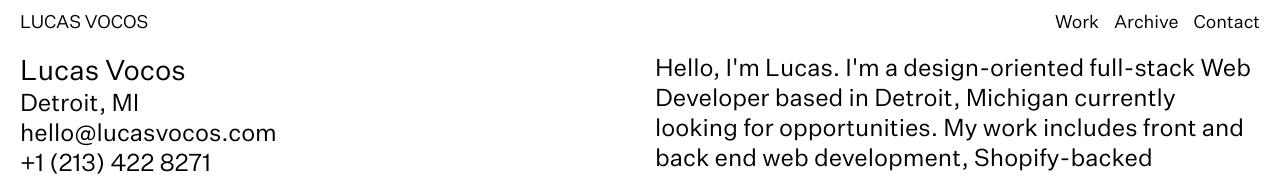
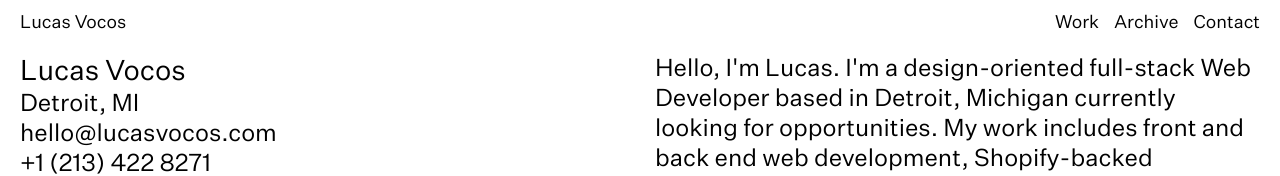
Before and after one commit to lucasvocos/portfolio-client, a React (Create React App) app: page /contact in a window 1280 px wide. Shown: the top 176 px of the page. Built offline with nearby package versions, Linux system fonts and the light colour scheme; no server answers; a small style sheet from the web is missing; a web font is replaced by a local one.

Commit message:
add footer

```diff
--- a/src/App.scss
+++ b/src/App.scss
@@ -5,6 +5,14 @@ html {
 *::before,
 *::after {
   box-sizing: inherit;
+}
+::selection {
+  background: #1A1A1A;
+  color: white; /* WebKit/Blink Browsers */
+}
+::-moz-selection {
+  background: #1A1A1A;
+  color: white; /* Gecko Browsers */
 }
 @import url("https://fast.fonts.net/lt/1.css?apiType=css&c=a37bf08a-586b-4f72-9291-4fd65d6f8dc4&fontids=5598816,5598837");
 @font-face{
@@ -78,9 +86,7 @@ header {
     margin: 0;
     font-weight: 400;
   }
-  h1 {
-    text-transform: uppercase;
-  }
+
   a {
     color: inherit;
     text-decoration: none;
--- a/src/Footer/Footer.js
+++ b/src/Footer/Footer.js
@@ -8,7 +8,7 @@ export default function Footer() {
       <div className='footer-navigation'>
         <h2 className='footer-title'>Lucas Vocos</h2>
         <nav className='footer-links'>
-          <a href={'tel:12134228271'} target="_blank" rel="noopener noreferrer">+1 213 422 8271</a>
+          <a href={'tel:12134228271'}>+1 213 422 8271</a>
           <a href={'mailto:hello@lucasvocos.com'} target="_blank" rel="noopener noreferrer">hello@lucasvocos.com</a>
           <a href={'https://www.instagram.com/lucasvocos'} target="_blank" rel="noopener noreferrer">Instagram</a>
         </nav>
```
